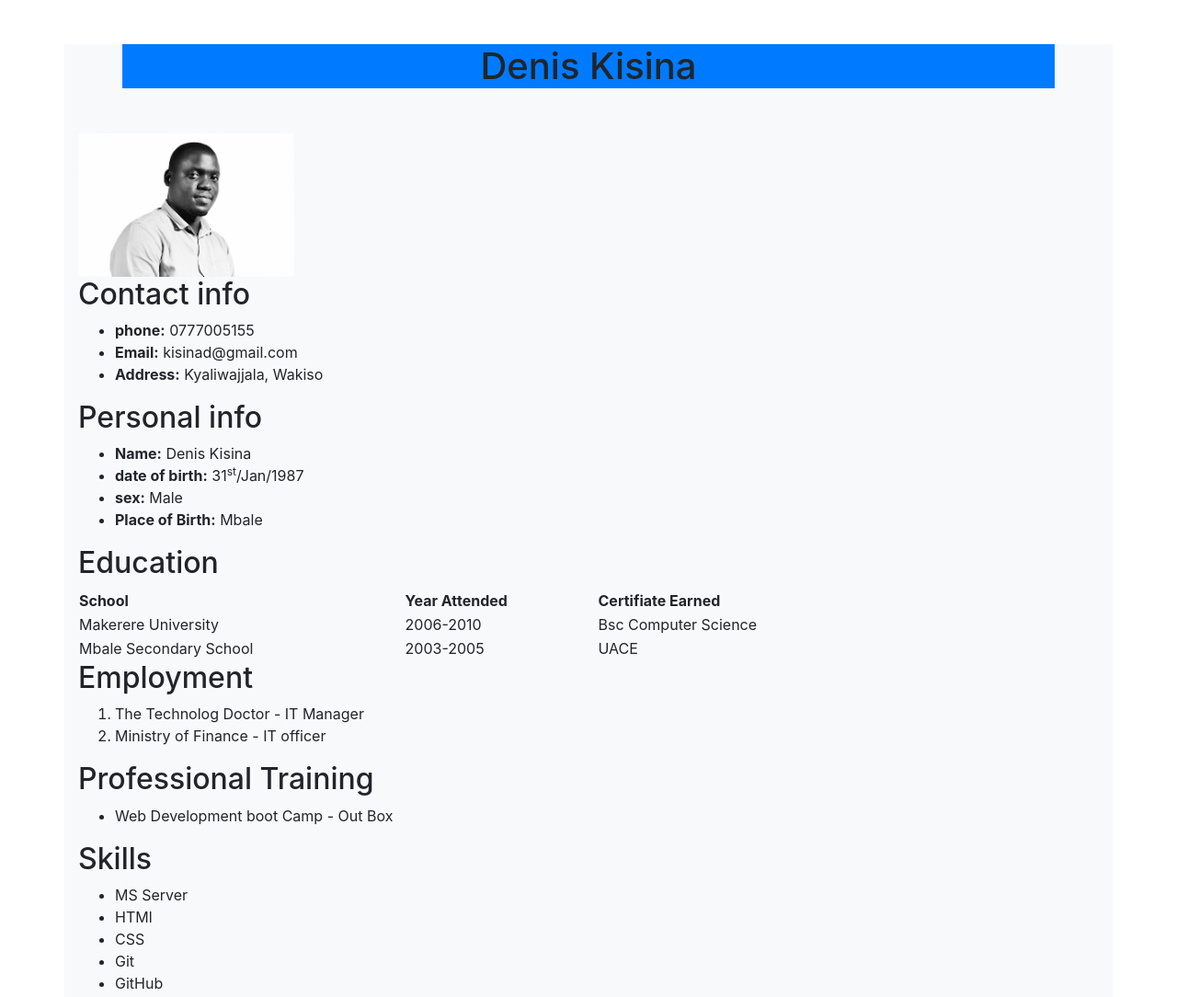
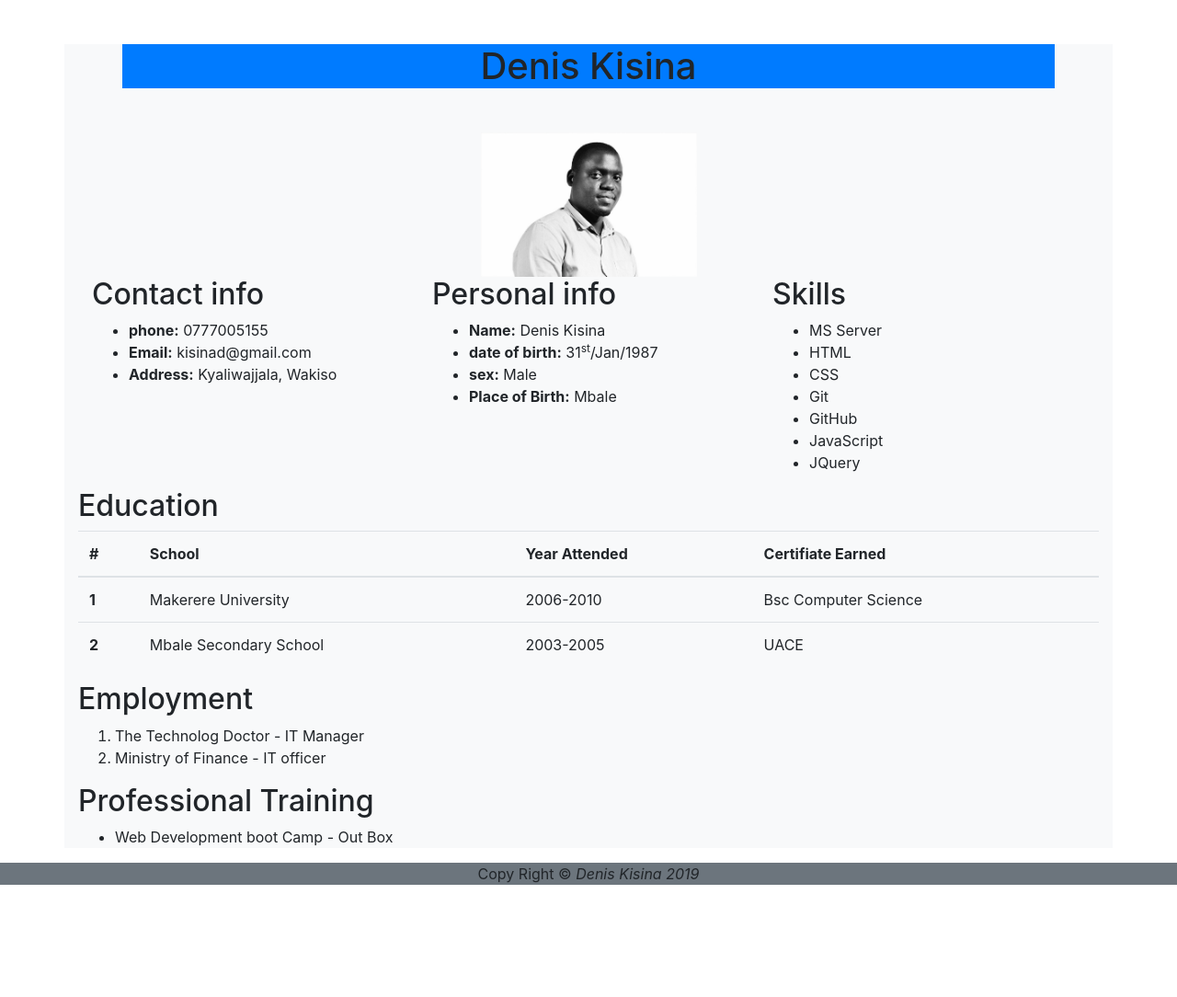
Before and after one commit to kisinad/using-bootstrap, a plain HTML site: page index.html in a window 1280 px wide. Shown: the top 1084 px of the page at 92% size. After the commit the page ends 962 px from the top, so only its background shows below. Drawn offline with Linux system fonts and the light colour scheme.

Commit message:
it will add columns and tables

```diff
--- a/index.html
+++ b/index.html
@@ -12,11 +12,47 @@
 				<div class="bg-primary m-5 text-center">
 					<h1 class="course-heading">Denis Kisina</h1>
 				</div>
-				<div >
-					<img src="img/denis-kisina.png" width="235px" alt="denis-isina-photo" />
+				<div class="text-center">
+					<img src="img/denis-kisina.png" width="235px" alt="denis-isina-photo" class="img-fluid" />
+				</div>
+					<div class="container">
+						  <div class="row">
+						    <div class="col-sm">
+
+						      <h2>Contact info</h2>
+								<ul>
+									<li><b>phone:</b> 0777005155</li>
+									<li><b>Email:</b> kisinad@gmail.com</li>
+									<li><b>Address:</b> Kyaliwajjala, Wakiso</li>
+								</ul>
+						    </div>
+						    <div class="col-sm">
+
+						      <h2>Personal info</h2>
+								<ul>
+									<li><b>Name:</b> Denis Kisina </li>
+									<li><b>date of birth:</b> 31<sup>st</sup>/Jan/1987</li>
+									<li><b>sex:</b> Male</li>
+									<li><b>Place of Birth:</b> Mbale</li>
+								</ul>
+						    </div>
+						    <div class="col-sm">
+
+						      <h2>Skills</h2>
+								<ul>
+									<li>MS Server</li>
+									<li>HTML</li>
+									<li>CSS</li>
+									<li>Git</li>
+									<li>GitHub</li>
+									<li>JavaScript</li>
+									<li>JQuery</li>
+								</ul>
+						    </div>
+						  </div>
 					</div>
 				<div id="content">
-					<div>
+					<!-- <div>
 						<h2>Contact info</h2>
 							<ul>
 								<li><b>phone:</b> 0777005155</li>
@@ -33,27 +69,34 @@
 							<li><b>Place of Birth:</b> Mbale</li>
 						</ul>
 					</div>
-					<div >
+					<div > -->
 
-						<table style="width:80%;">
+						<table class="table">
 							<h2>Education</h2>
 							<thead >
 								<tr>
-									<th>School</th>
-									<th>Year Attended</th>
-									<th>Certifiate Earned</th>
+									<!-- <th scope="row">1</th> -->
+									<th scope="col">#</th>
+									<th scope="col">School</th>
+									<th scope="col">Year Attended</th>
+									<th scope="col">Certifiate Earned</th>
 								</tr>
 							</thead>
+							<tbody>
 								<tr>
+									<th scope="row">1</th>
 									<td>Makerere University</td>
 									<td>2006-2010</td>
 									<td>Bsc Computer Science</td>
 								</tr>
 								<tr>
+									<th scope="row">2</th>
 									<td>Mbale Secondary School</td>
 									<td>2003-2005</td>
 									<td>UACE</td>
 								</tr>
+							</tbody>
+
 						</table>
 					</div>
 					<div>
@@ -71,7 +114,7 @@
 							<li>Web Development boot Camp - Out Box</li>
 						</ul>
 					</div>
-				<div>
+				<!-- <div>
 
 					<h2>Skills</h2>
 					<ul>
@@ -81,7 +124,7 @@
 						<li>Git</li>
 						<li>GitHub</li>
 					</ul>
-				</div>
+				</div> -->
 			</div>
 			<div class="bg-secondary text-center">
 				<footer>Copy Right &copy; <em>Denis Kisina<em> 2019</footer>
```
Lines whose indentation alone changed are shown as unchanged.
